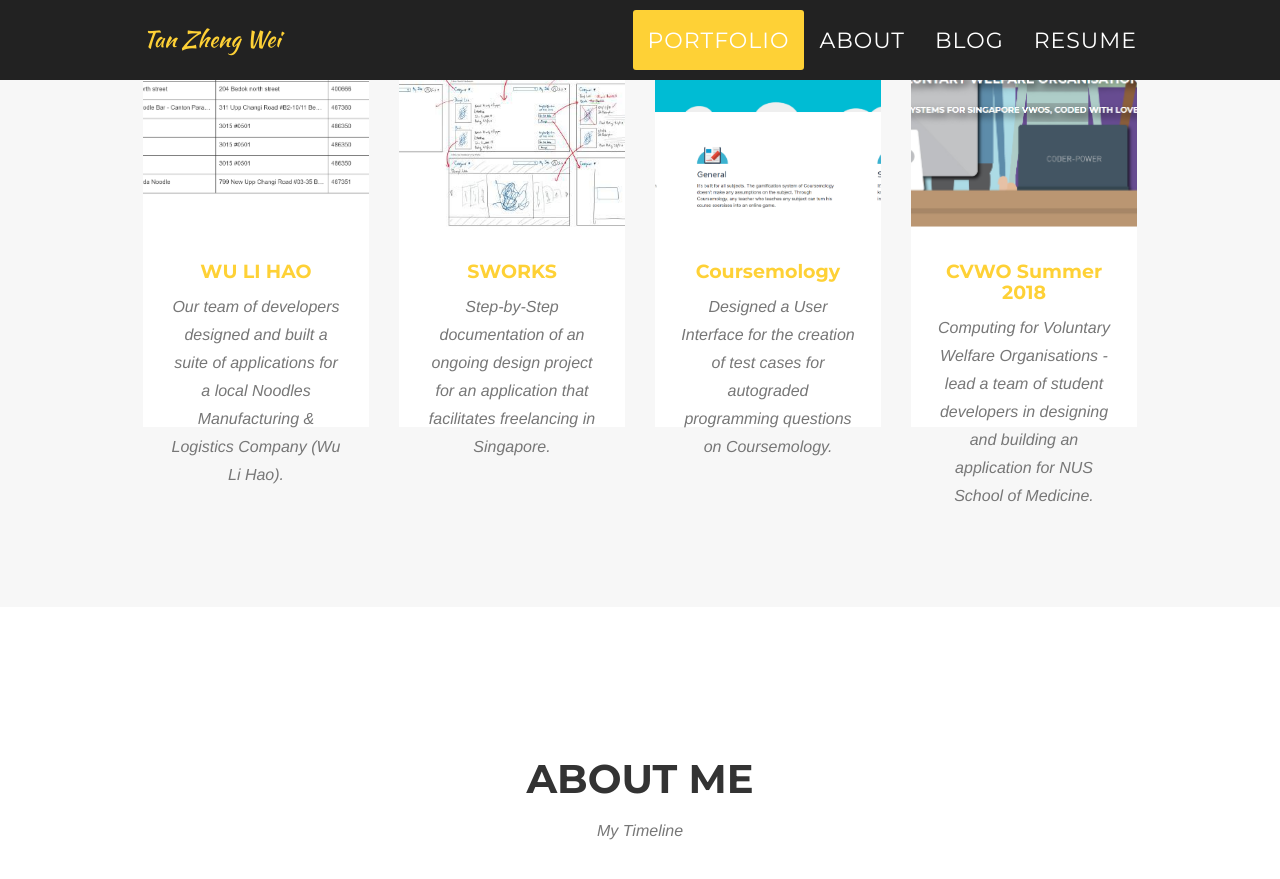
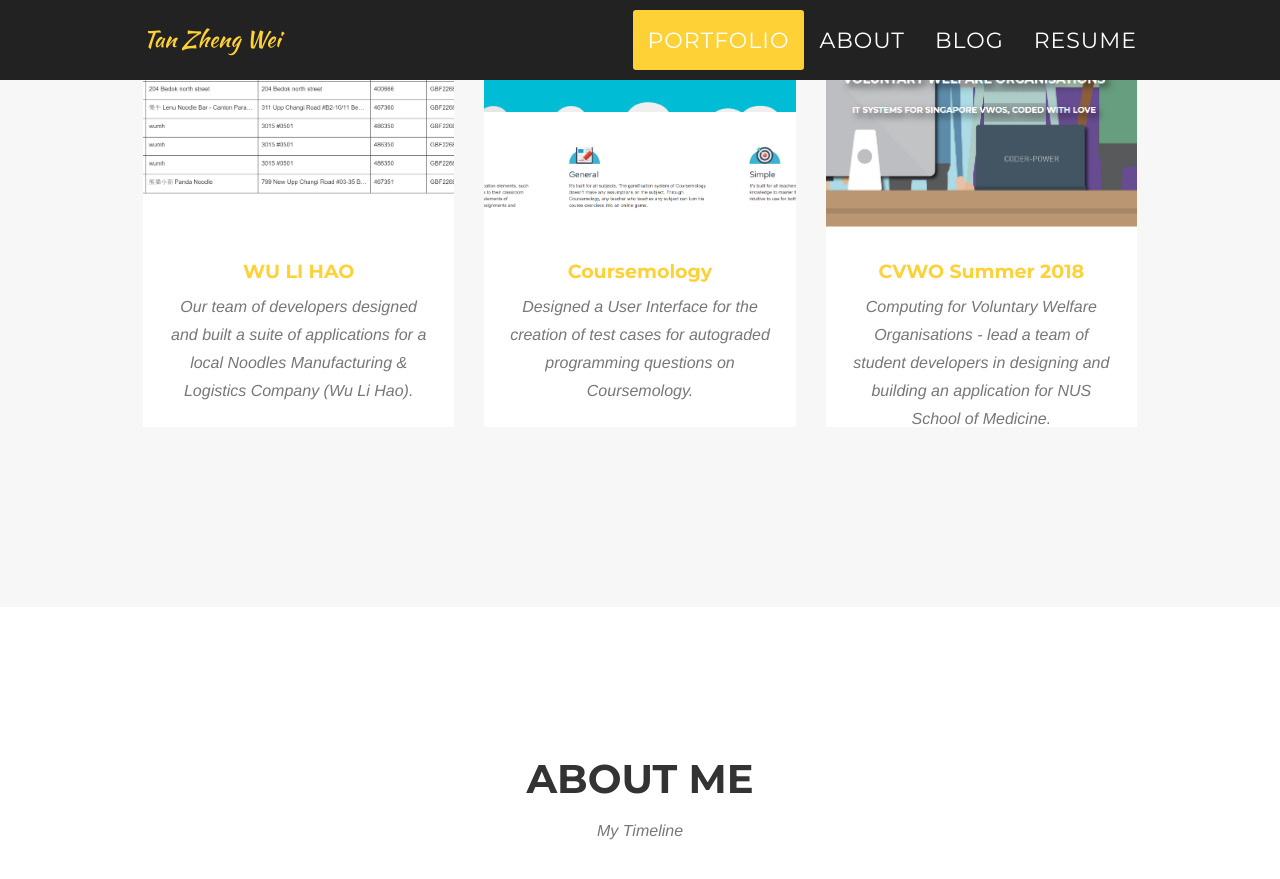
Before and after one commit to zhengwei143/cs3240-portfolio, a Jekyll site: the page built from index.html, in a window 1280 px wide and 900 px high, scrolled down 1281 px. Shown: the top 879 px of the window. Built offline with Jekyll 4.4.1, drawn with Linux system fonts in a browser that asks for light colours; some web fonts are replaced.

Commit message:
temporarily remove sworks

```diff
--- a/_includes/portfolio_grid.html
+++ b/_includes/portfolio_grid.html
@@ -9,7 +9,7 @@
             </div>
             <div class="row">
                 <a href="{{ site.baseurl }}wulihao">
-                    <div class="col-md-3 col-sm-4 portfolio-item">
+                    <div class="col-md-4 col-sm-6 portfolio-item">
                         <div class="portfolio-image">
                             <img src="{{ site.baseurl }}/img/portfolio/wlh/deliveries.png" class="img-portfolio img-centered" alt="">
                         </div>
@@ -21,8 +21,8 @@
                         </div>
                     </div>
                 </a>
-                <a href="{{ site.baseurl }}sworks">
-                    <div class="col-md-3 col-sm-4 portfolio-item">
+                <!-- <a href="{{ site.baseurl }}sworks">
+                    <div class="col-md-4 col-sm-6 portfolio-item">
                         <div class="portfolio-image">
                             <img src="{{ site.baseurl }}/img/portfolio/sworks/sworks-drawing.jpg" class="img-portfolio img-centered" alt="">
                         </div>
@@ -33,9 +33,9 @@
                             </p>
                         </div>
                     </div>
-                </a>
+                </a> -->
                 <a href="{{ site.baseurl }}coursemology">
-                    <div class="col-md-3 col-sm-4 portfolio-item" >
+                    <div class="col-md-4 col-sm-6 portfolio-item" >
                         <div class="portfolio-image">
                             <img src="{{ site.baseurl }}/img/portfolio/coursemology/coursemology-landing.png" class="img-portfolio img-centered" alt="">
                         </div>
@@ -48,7 +48,7 @@
                     </div>
                 </a>
                 <a href="{{ site.baseurl }}cvwo">
-                    <div class="col-md-3 col-sm-4 portfolio-item" >
+                    <div class="col-md-4 col-sm-6 portfolio-item" >
                         <div class="portfolio-image">
                             <img src="{{ site.baseurl }}/img/portfolio/cvwo/cvwo-image.png" class="img-portfolio img-centered" alt="">
                         </div>
```
